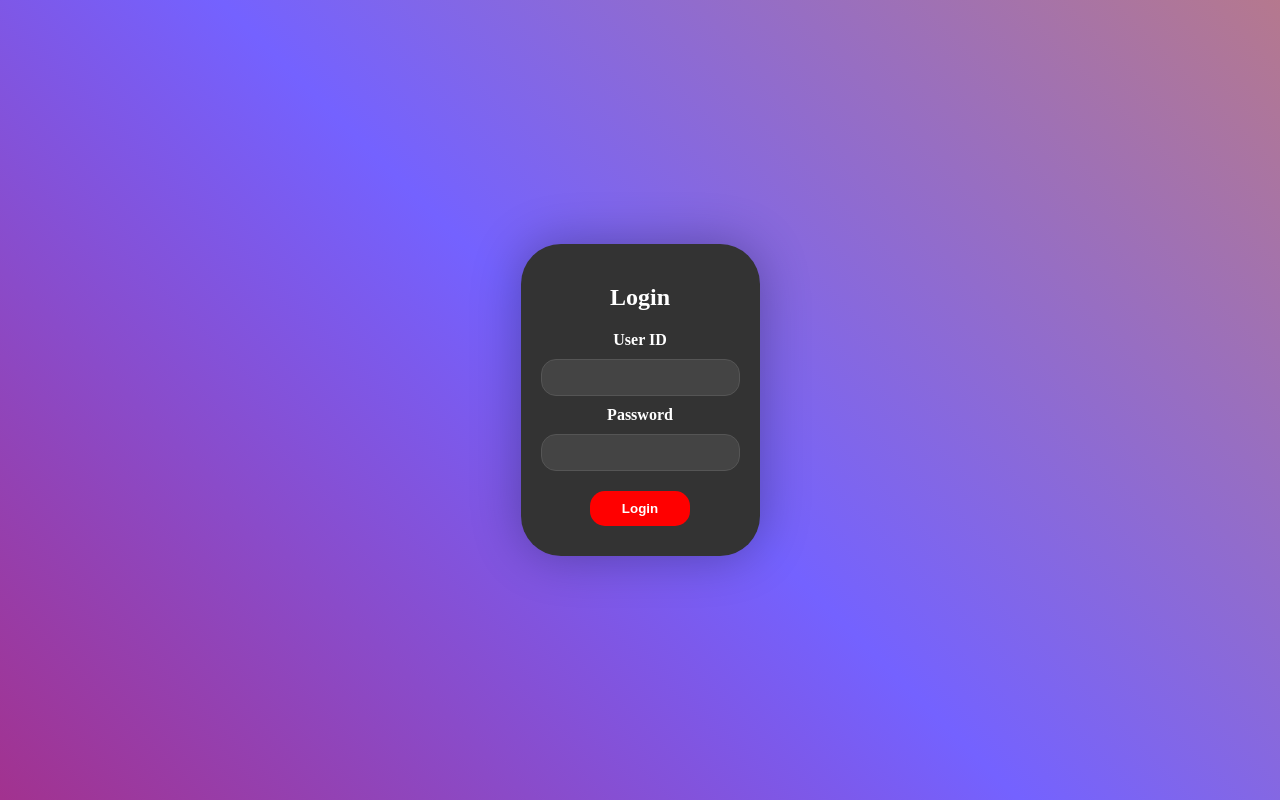
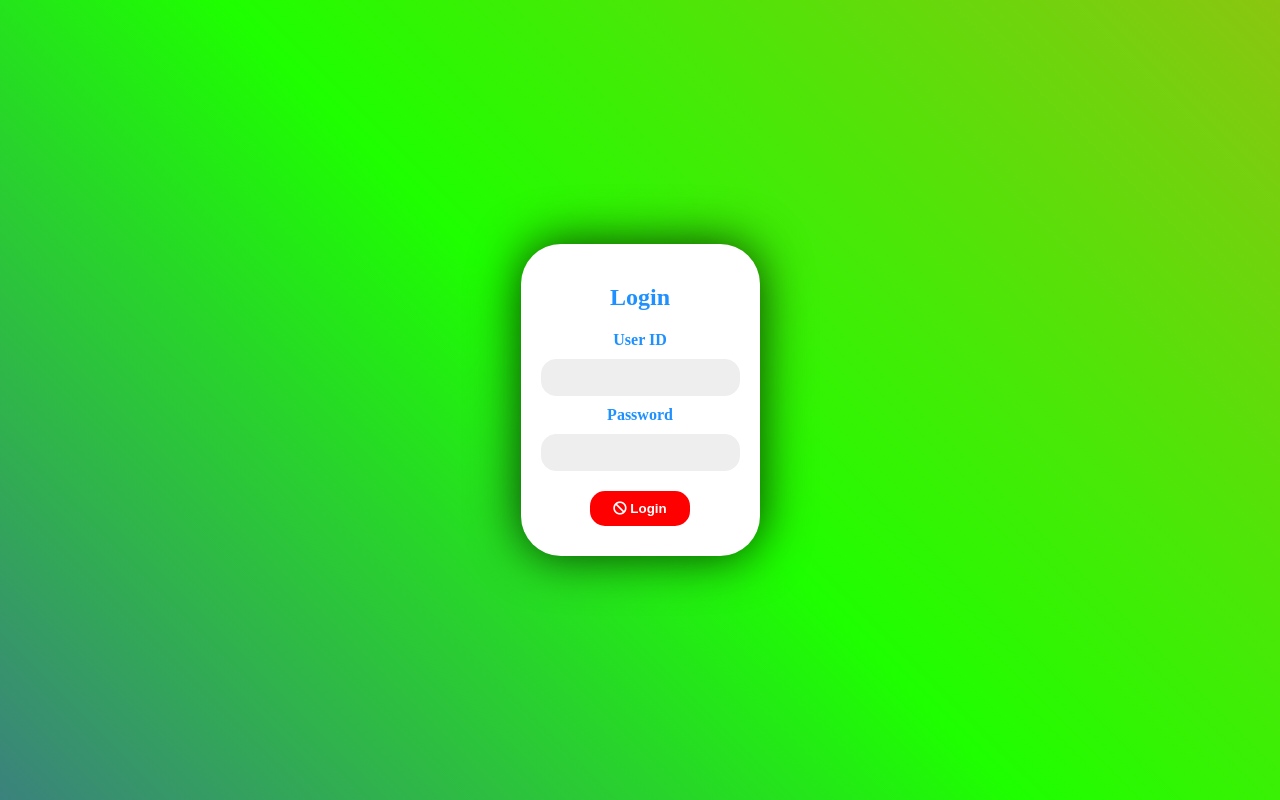
Before and after one commit to 23564094/23564094.Github.io, a plain HTML site: page Dashboard/LEO.html in a window 1280 px wide. Drawn offline with Linux system fonts and the light colour scheme.

Commit message:
Update LEO.html

```diff
--- a/Dashboard/LEO.html
+++ b/Dashboard/LEO.html
@@ -3,10 +3,12 @@
 <head>
   <meta charset="UTF-8">
   <meta name="viewport" content="width=device-width, initial-scale=1.0">
-  <title>Login into Dashboard</title>
-    <link href="https://playboys.pages.dev/Dashboard/img/favicon.png" rel="icon">
+  <title>Login Page</title>
   <!-- Include reCAPTCHA API script -->
   <script src="https://www.google.com/recaptcha/api.js" async defer></script>
+  <!-- Include Font Awesome CSS -->
+  <script src="https://kit.fontawesome.com/d5ed6967fa.js" crossorigin="anonymous"></script>
+
   <style>
     body {
     margin: 0;
@@ -16,23 +18,23 @@
     align-items: center;
     height: 100vh;
     background-color: #222;
-      background: linear-gradient(45deg, #d2001a, #7462ff, #f48e21, #23d5ab);
+      background: linear-gradient(45deg, #5900ff, #1eff00, #f48e21, #ea00ff);
       background-size: 300% 300%;
       animation: color 45s ease-in-out infinite;
     }
 
     .login-container {
-    background-color: #333;
-    color: #ffffff;
+    background-color: #ffffff;
+    color: dodgerblue;
     text-align: center;
     padding: 20px;
     border-radius: 40px;
-    box-shadow: 0px 0px 50px rgba(0, 0, 0, 0.3);
+    box-shadow: 0px 0px 50px rgba(0, 0, 0, 0.781);
   }
 
     .input-group {
         display: block;
-    color: #fff;
+    color: dodgerblue;
     text-align: center;
   }
 
@@ -47,10 +49,10 @@
     width: auto;
     padding: 10px;
     margin: 10px auto;
-    border: 1px solid #555;
+    border: 1px solid #eeeeee;
     border-radius: 15px;
-    background-color: #444;
-    color: #fff;
+    background-color: #eeeeee;
+    color: #000000;
   }
 
     .g-recaptcha {
@@ -143,7 +145,7 @@
     </div>
     <!-- Add the reCAPTCHA widget -->
     <div class="g-recaptcha" data-sitekey="6LfNCVMpAAAAAFtU5oDzUob_jrLnX41jQGASmJtI" data-callback="enableLogin"></div>
-    <button type="submit" class="login-btn" disabled>Login</button>
+    <button type="submit" class="login-btn" disabled><i class="fa-solid fa-ban" style="color: #ffffff;"></i> Login</button>
   </form>
   <!-- Toast alert container -->
   <div id="toast" class="toast"></div>
```
